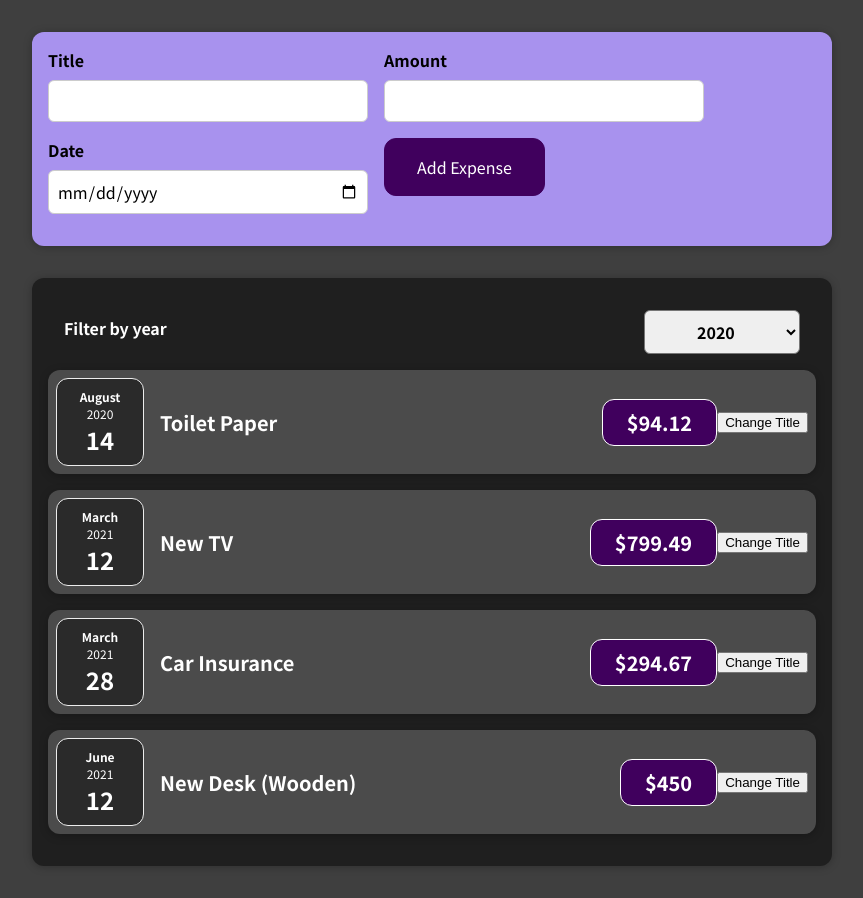
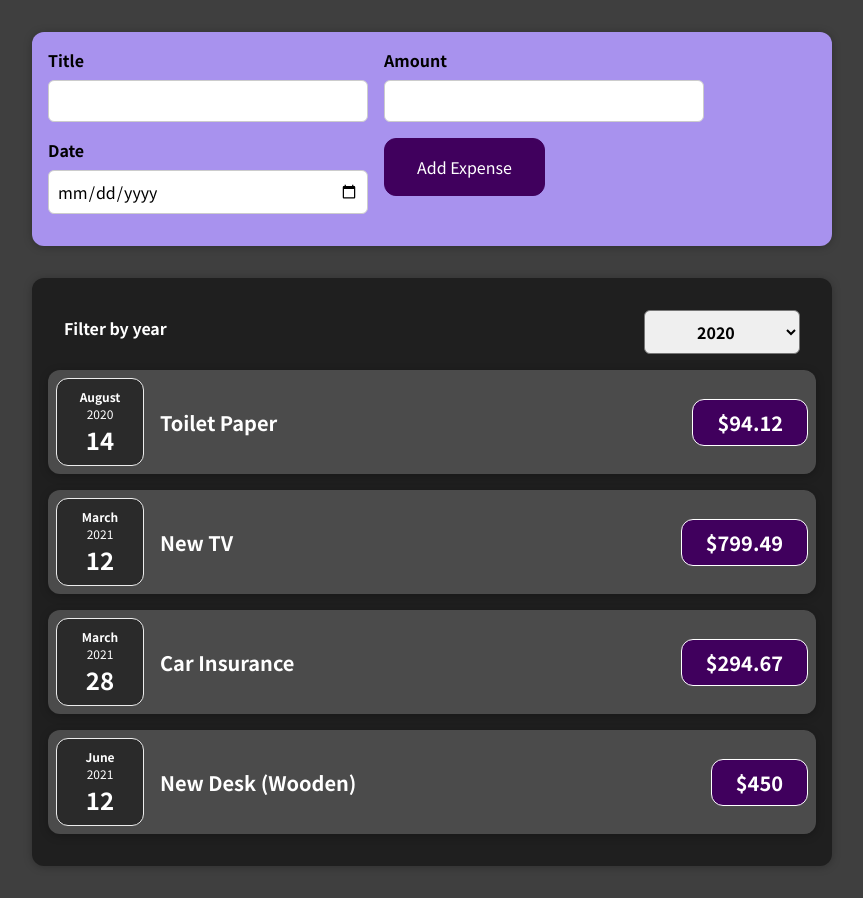
Before and after one commit to omer-yavas/dailyStudyReact, a React (Create React App) app: page / in a window 1280 px wide. Shown: the whole page, without its empty margins (208-1071 px from the left). Built offline with nearby package versions, Linux system fonts and the light colour scheme.

Commit message:
before challenge3 after subject 66

```diff
--- a/src/App.js
+++ b/src/App.js
@@ -1,7 +1,8 @@
+import { useState } from 'react';
 import Expenses from './components/Expenses/Expenses';
 import NewExpense from './components/NewExpense/NewExpense';
 
-const expenses = [
+const DUMMY_EXPENSES = [
   {
     id: 'e1',
     title: 'Toilet Paper',
@@ -23,16 +24,18 @@
   },
 ];
 
-const addExpenseHandler = (expense) => {
-  console.log('In App.js');
-  console.log(expense);
-};
+function App() {
+  const [expenses, setExpenses] = useState(DUMMY_EXPENSES);
 
-function App() {
+  const addExpenseHandler = (expense) => {
+    setExpenses((prevExpenses) => {
+      return [expense, ...prevExpenses];
+    });
+  };
+
   return (
     <div>
       <NewExpense onAddExpense={addExpenseHandler} />
-
       <Expenses items={expenses}></Expenses>
     </div>
   );
--- a/src/components/Expenses/ExpenseItem.js
+++ b/src/components/Expenses/ExpenseItem.js
@@ -4,20 +4,13 @@
 import React, { useState } from 'react';
 
 const ExpenseItem = (props) => {
-  const [title, setTitle] = useState(props.title);
-
-  const clickHandler = () => {
-    setTitle('Changed Title');
-    console.log(title);
-  };
   return (
     <Card className="expense-item">
       <ExpenseDate date={props.date}></ExpenseDate>
       <div className="expense-item__description">
-        <h2>{title}</h2>
+        <h2>{props.title}</h2>
         <div className="expense-item__price">${props.amount}</div>
       </div>
-      <button onClick={clickHandler}>Change Title</button>
     </Card>
   );
 };
--- a/src/components/Expenses/Expenses.js
+++ b/src/components/Expenses/Expenses.js
@@ -18,26 +18,14 @@
         selected={filteredYear}
         onChangeFilter={filterChangeHandler}
       ></ExpensesFilter>
-      <ExpenseItem
-        title={props.items[0].title}
-        amount={props.items[0].amount}
-        date={props.items[0].date}
-      ></ExpenseItem>
-      <ExpenseItem
-        title={props.items[1].title}
-        amount={props.items[1].amount}
-        date={props.items[1].date}
-      ></ExpenseItem>
-      <ExpenseItem
-        title={props.items[2].title}
-        amount={props.items[2].amount}
-        date={props.items[2].date}
-      ></ExpenseItem>
-      <ExpenseItem
-        title={props.items[3].title}
-        amount={props.items[3].amount}
-        date={props.items[3].date}
-      ></ExpenseItem>
+      {props.items.map((expense) => (
+        <ExpenseItem
+          key={expense.id}
+          title={expense.title}
+          amount={expense.amount}
+          date={expense.date}
+        ></ExpenseItem>
+      ))}
     </Card>
   );
 }
```
Also changed, not shown: 1 other file (tests, documents, lock files or other folders).
